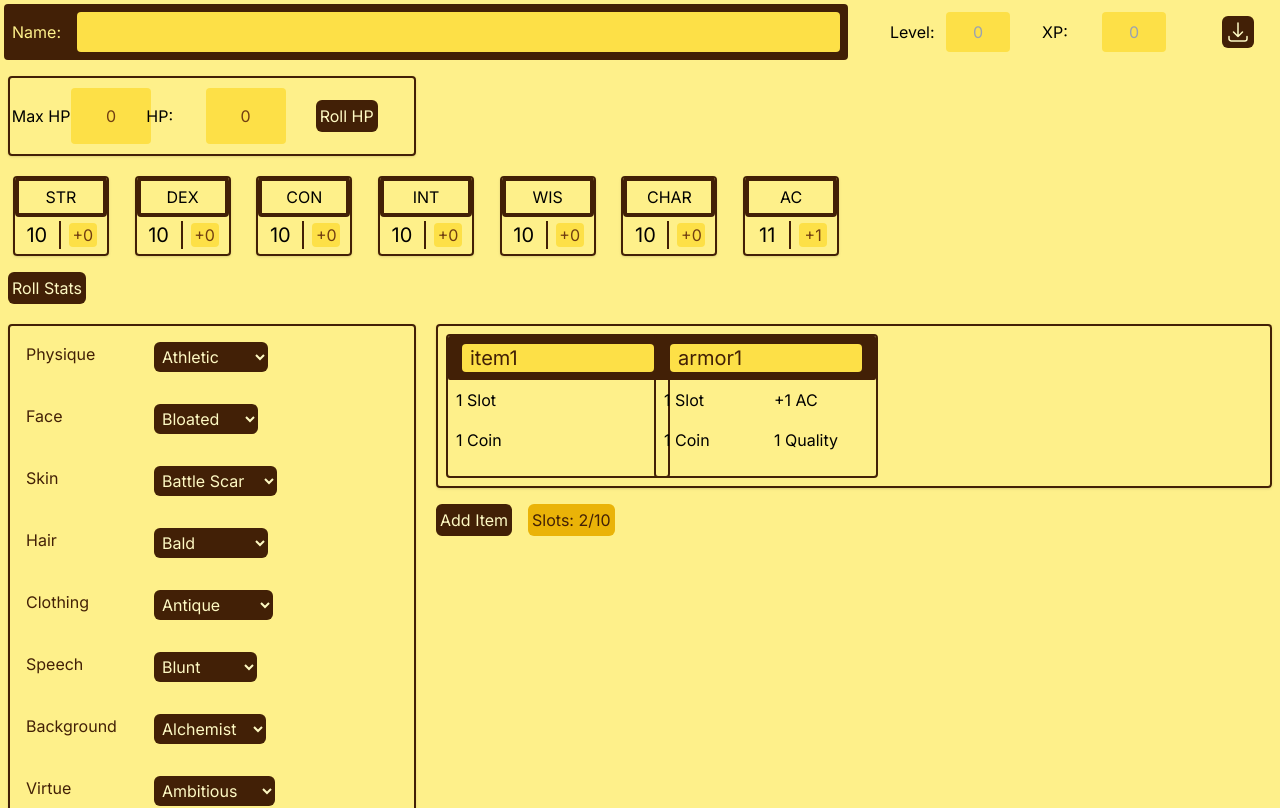
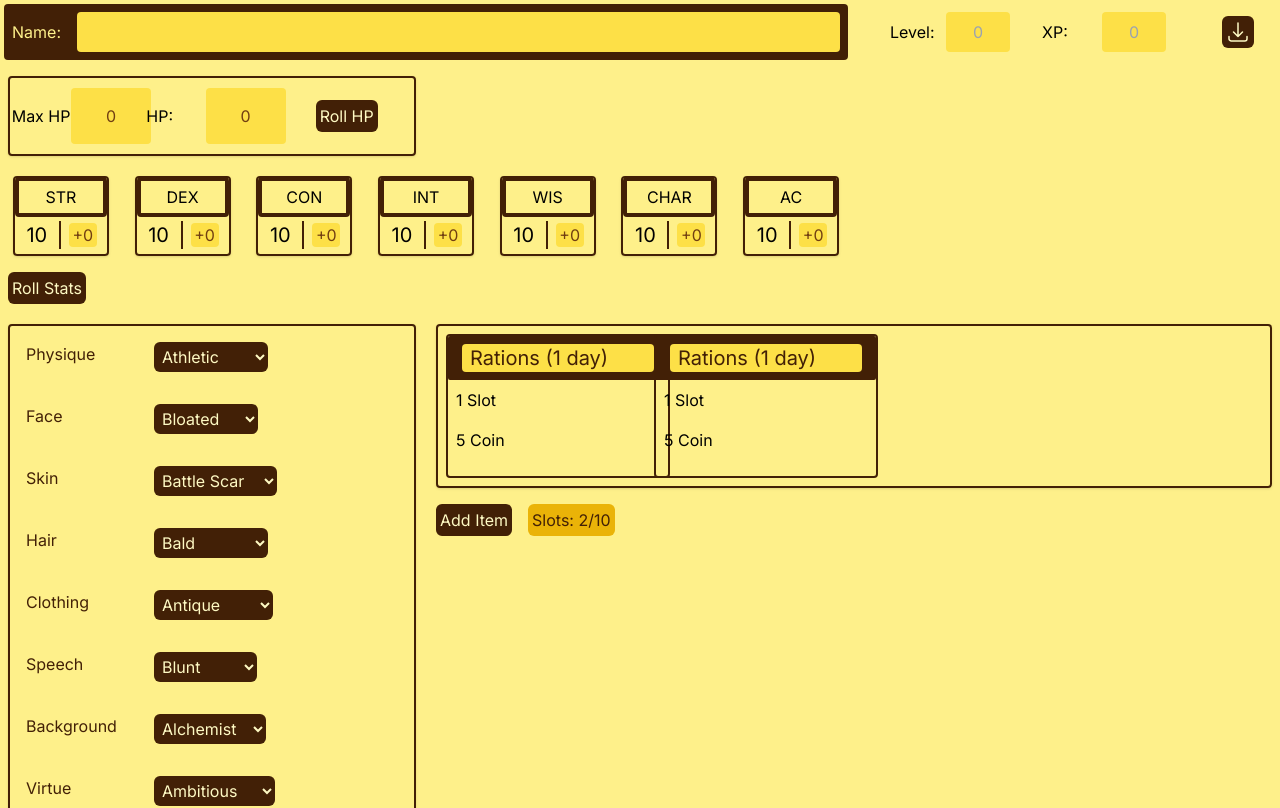
Before and after one commit to mf-andres/knave-charsheet, a Next.js app: page / in a window 1280 px wide. Shown: the top 808 px of the page. Built offline with nearby package versions, Linux system fonts and the light colour scheme.

Commit message:
fix: default items are the rations for tow days

```diff
--- a/app/page.tsx
+++ b/app/page.tsx
@@ -16,18 +16,18 @@ export default function Home() {
   const [con, setCon] = useState(0);
   const [items, setItems] = useState([
     {
-      name: "item1",
+      name: "Rations (1 day)",
       slots: 1,
-      cost: 1,
+      cost: 5,
       acBonus: 0,
       quality: 0,
     },
     {
-      name: "armor1",
+      name: "Rations (1 day)",
       slots: 1,
-      cost: 1,
-      acBonus: 1,
-      quality: 1,
+      cost: 5,
+      acBonus: 0,
+      quality: 0,
     },
   ]);
   const state = { state: "state" };
```
